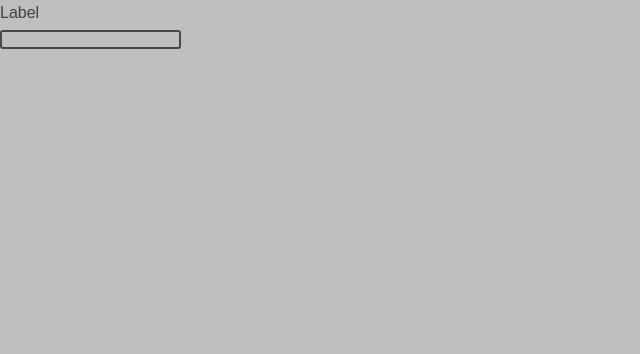
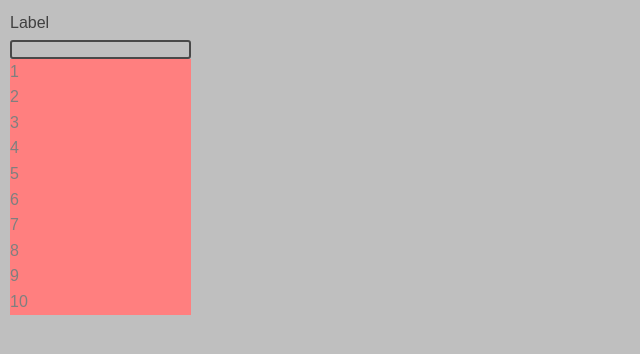
Before and after one commit to tmansuroglu/vanilla-js-dropdown, a plain HTML site: page index.html in a window 1280 px wide. Both pictures are taken after a click on the label "Label". Shown: the whole page, without its empty margins (0-640 px from the left). Drawn offline with Linux system fonts and the light colour scheme.

Commit message:
feat: added dropdown list box and items

```diff
--- /dev/null
+++ b/component-creators/create-dropdown-list-box.js
@@ -0,0 +1,34 @@
+const createListBox = (options) => {
+  const { width, top, left, height } = options;
+
+  const listBox = document.createElement("ul");
+  listBox.tabIndex = "-1";
+  listBox.role = "listbox";
+  listBox.style.position = "absolute";
+  listBox.style.background = "red";
+  listBox.style.width = `${width}px`;
+  listBox.style.top = `${top + height}px`;
+  listBox.style.left = `${left}px`;
+
+  return listBox;
+};
+
+const createOption = (text) => {
+  const option = document.createElement("li");
+  option.role = "option";
+  option.tabIndex = "0";
+
+  option.textContent = text;
+
+  return option;
+};
+
+export const createDropdownListBox = (options) => {
+  const listBox = createListBox(options);
+
+  for (let i = 0; i < 10; i++) {
+    listBox.appendChild(createOption(i + 1));
+  }
+
+  return listBox;
+};
--- a/event-handlers/dropdown-input-click.js
+++ b/event-handlers/dropdown-input-click.js
@@ -1,3 +1,4 @@
+import { createDropdownListBox } from "../component-creators/create-dropdown-list-box.js";
 import { getDropdownMainTextInputArr } from "../selectors/dropdown-main-text-input-arr.js";
 import { getDropdownPresentationLayerElement } from "../selectors/dropdown-presentation-layer-element.js";
 import { preventBodyScroll } from "../utils/prevent-body-scroll.js";
@@ -5,17 +6,25 @@ import { handleDropdownPresentationLayerClick } from "./dropdown-presentation-la
 
 export const handleDropdownInputClick = () => {
   for (let element of getDropdownMainTextInputArr()) {
-    element.addEventListener("click", (e) => {
+    // TODO: requires cleanup
+    element.addEventListener("click", function (e) {
       e.stopPropagation();
 
       console.info("clicked on dropdown input");
 
       preventBodyScroll();
 
-      getDropdownPresentationLayerElement().style.display = "block";
+      const presentationLayer = getDropdownPresentationLayerElement();
 
-      // TODO: requires cleanup
+      presentationLayer.style.display = "block";
+
       handleDropdownPresentationLayerClick();
+
+      const { width, top, height, left } = this.getBoundingClientRect();
+
+      presentationLayer.appendChild(
+        createDropdownListBox({ width, top, height, left })
+      );
     });
   }
 };
--- a/event-handlers/dropdown-label-click.js
+++ b/event-handlers/dropdown-label-click.js
@@ -2,6 +2,7 @@ import { getDropdownLabelArr } from "../selectors/dropdown-label-arr.js";
 
 export const handleDropdownLabelClick = () => {
   for (let element of getDropdownLabelArr()) {
+    // TODO: requires cleanup
     element.addEventListener("click", (e) => {
       console.info("clicked on dropdown label");
     });
--- a/event-handlers/dropdown-presentation-layer-click.js
+++ b/event-handlers/dropdown-presentation-layer-click.js
@@ -3,12 +3,13 @@ import { allowBodyScroll } from "../utils/allow-body-scroll.js";
 
 export const handleDropdownPresentationLayerClick = () => {
   const presentationLayer = getDropdownPresentationLayerElement();
-
+  // TODO: requires cleanup
   return presentationLayer.addEventListener("click", (e) => {
     console.info("clicked on dropdown presentation layer");
 
     allowBodyScroll();
 
     presentationLayer.style.display = "none";
+    presentationLayer.innerHTML = "";
   });
 };
--- a/index.html
+++ b/index.html
@@ -28,10 +28,17 @@
     </style>
   </head>
   <body>
-    <label role="combobox" class="js-dropdown-label">
-      <div>Label</div>
-      <input type="text" role="combobox" class="js-dropdown-main-text-input" />
-    </label>
+    <div style="margin-top: 10px; margin-left: 10px">
+      <label role="combobox" class="js-dropdown-label">
+        <div>Label</div>
+        <input
+          type="text"
+          role="combobox"
+          class="js-dropdown-main-text-input"
+        />
+      </label>
+    </div>
+    <!-- TODO: this should be added with a creator -->
     <div
       role="presentation"
       class="js-dropdown-presentation-layer"
```
